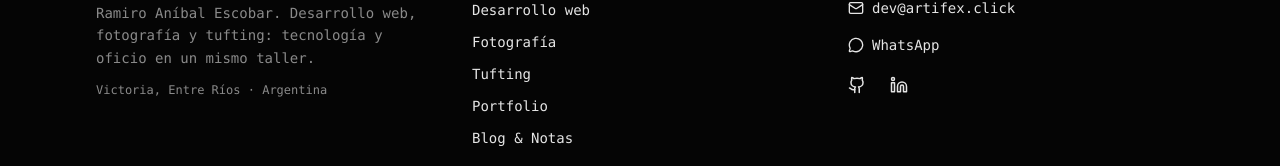
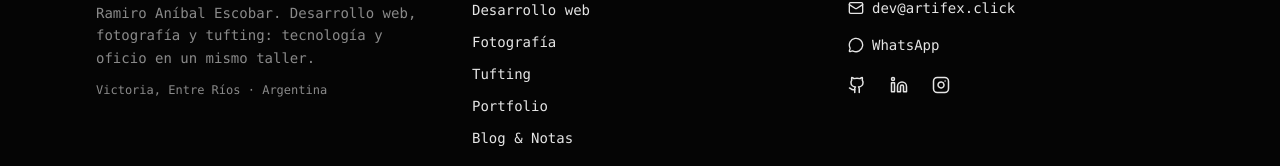
Before and after one commit to artifex94/artifex94.github.io, a React (Vite) app: page / in a window 1280 px wide. Shown: the part 1522-1688 px from the top of the page. Built offline with nearby package versions, Linux system fonts and the light colour scheme.

Commit message:
feat(seo): sumar Instagram a sameAs y al footer

```diff
--- a/src/components/Footer.tsx
+++ b/src/components/Footer.tsx
@@ -1,6 +1,6 @@
 import React from 'react';
 import { Link } from 'react-router-dom';
-import { Github, Linkedin, Mail, MessageCircle } from 'lucide-react';
+import { Github, Linkedin, Instagram, Mail, MessageCircle } from 'lucide-react';
 import { data } from '../data/data';
 import { CONTACT_EMAIL, buildWhatsAppUrl } from '../data/contact';
 
@@ -89,6 +89,15 @@
               >
                 <Linkedin size={18} />
               </a>
+              <a
+                href={data.personal.social.instagram}
+                target="_blank"
+                rel="noopener noreferrer"
+                aria-label="Instagram"
+                className="text-primary hover:text-accent transition-colors"
+              >
+                <Instagram size={18} />
+              </a>
             </li>
           </ul>
         </div>
--- a/src/data/data.ts
+++ b/src/data/data.ts
@@ -43,7 +43,7 @@
     aka: string;
     title: string;
     emails: { professional: string; personal: string };
-    social: { github: string; linkedin: string };
+    social: { github: string; linkedin: string; instagram: string };
     aboutMe: string;
   };
   experience: Experience[];
@@ -65,6 +65,7 @@
     social: {
       github: "https://github.com/artifex94",
       linkedin: "https://www.linkedin.com/in/ramiroescobar",
+      instagram: "https://www.instagram.com/artifex_dev",
     },
     aboutMe: "Desarrollador orientado a soluciones con un fuerte background en administración de sistemas e integración de software. Combino mi experiencia técnica en redes y bases de datos con el desarrollo moderno frontend y backend para crear herramientas eficientes y escalables.",
   },
--- a/src/data/structuredData.ts
+++ b/src/data/structuredData.ts
@@ -29,7 +29,7 @@
 const sameAs = [
   data.personal.social.github,
   data.personal.social.linkedin,
-  // TODO: agregar Instagram/Behance cuando el usuario los pase
+  data.personal.social.instagram,
 ];
 
 export const website: JsonLdNode = {
```
